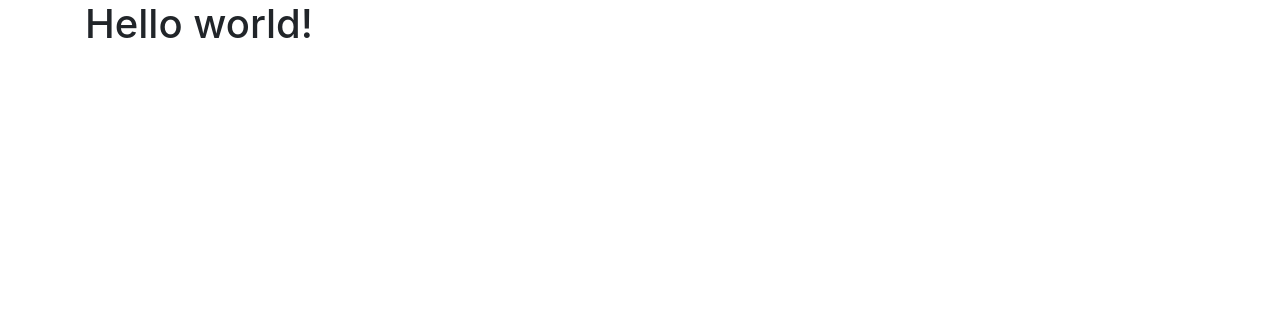
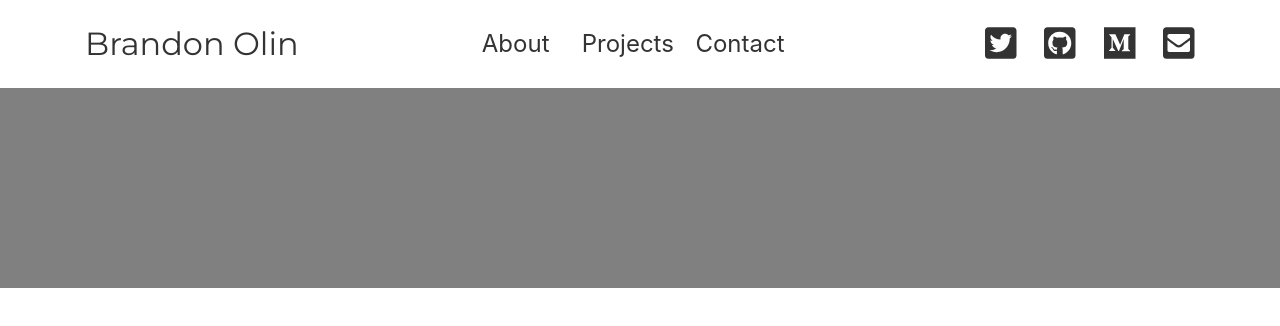
Before and after one commit to brandon-olin/PortfolioPage, a React (Create React App) app: page / in a window 1280 px wide. Shown: the top 326 px of the page. Built offline with nearby package versions, Linux system fonts and the light colour scheme.

Commit message:
Header/navbar added with links to about/projects/contact and relevant social media links with fontawesome icons implements

```diff
--- a/package.json
+++ b/package.json
@@ -3,6 +3,10 @@
   "version": "0.1.0",
   "private": true,
   "dependencies": {
+    "@fortawesome/fontawesome-svg-core": "^1.2.34",
+    "@fortawesome/free-brands-svg-icons": "^5.15.2",
+    "@fortawesome/free-solid-svg-icons": "^5.15.2",
+    "@fortawesome/react-fontawesome": "^0.1.14",
     "@testing-library/jest-dom": "^5.11.4",
     "@testing-library/react": "^11.1.0",
     "@testing-library/user-event": "^12.1.10",
--- a/src/App.js
+++ b/src/App.js
@@ -1,11 +1,11 @@
 import './styles/index.scss';
+import Header from './components/Header';
 
 function App() {
   return (
     <div className="App">
-      <header className="container">
-        <h1 className="header">Hello world!</h1>
-      </header>
+      <Header />
+      <div className="content"></div>
     </div>
   );
 }
--- /dev/null
+++ b/src/components/Header.js
@@ -0,0 +1,25 @@
+import React from 'react';
+import { FontAwesomeIcon } from '@fortawesome/react-fontawesome'
+import { faTwitterSquare, faGithubSquare, faMedium } from '@fortawesome/free-brands-svg-icons'
+import { faEnvelopeSquare } from '@fortawesome/free-solid-svg-icons'
+
+const Header = () => {
+    return (
+        <header className="container header">
+            <a id="header-title" href="/">Brandon Olin</a>
+            <nav id="nav-links">
+                <a className="nav-link" href="">About</a>
+                <a className="nav-link" href="">Projects</a>
+                <a className="nav-link" href="">Contact</a>
+            </nav>
+            <nav id="social-links">
+                <a className="social-icon-link" href="https://twitter.com/BrandonOlin"><FontAwesomeIcon className="social-icon" icon={faTwitterSquare} /></a>
+                <a className="social-icon-link" href="https://github.com/brandon-olin"><FontAwesomeIcon className="social-icon" icon={faGithubSquare} /></a>
+                <a className="social-icon-link" href="https://medium.com/@brandonolin"><FontAwesomeIcon className="social-icon" icon={faMedium} /></a>
+                <a className="social-icon-link" href="mailto:dev@brandonolin.com"><FontAwesomeIcon className="social-icon" icon={faEnvelopeSquare} /></a>
+            </nav>
+        </header>
+    )
+}
+
+export default Header
--- /dev/null
+++ b/src/styles/font.scss
@@ -0,0 +1,5 @@
+// Google fonts
+@import url('https://fonts.googleapis.com/css2?family=Montserrat:ital,wght@0,400;0,700;1,400;1,700&family=Open+Sans:ital,wght@0,400;0,700;1,400;1,700&display=swap');
+
+$font-primary: 'Montserrat';
+$font-secondary: 'Open Sans';
--- /dev/null
+++ b/src/styles/header/header.scss
@@ -0,0 +1,55 @@
+.container {
+    margin-top: 0;
+    margin-bottom: 0;
+}
+
+.header {
+    display: flex;
+    justify-content: space-between;
+    margin-top: 20px;
+    margin-bottom: 20px;
+}
+
+#header-title {
+    color: $font-black;
+    text-decoration: none;
+    font-family: $font-primary;
+    font-size: 32px;
+}
+
+#nav-links {
+    display: grid;
+    grid-template-columns: 1fr 1fr 1fr;
+    grid-gap: 20px;
+    text-align: center;
+    margin-top: auto;
+    margin-bottom: auto;
+    font-size: 24px;
+}
+
+.nav-link {
+    padding: 0;
+    color: $font-black;
+    text-decoration: none;
+}
+
+.nav-link:hover {
+    color: grey;
+}
+
+#social-links {
+    display: grid;
+    grid-template-columns: 1fr 1fr 1fr 1fr;
+    margin-top: auto;
+    margin-bottom: auto;
+}
+
+.social-icon {
+    font-size: 36px;
+    color: $font-black;
+    margin-left: 28px
+}
+
+.social-icon:hover {
+    color: grey;
+}
--- a/src/styles/index.scss
+++ b/src/styles/index.scss
@@ -1,9 +1,15 @@
-// Google fonts
-@import url('https://fonts.googleapis.com/css2?family=Montserrat:ital,wght@0,400;0,700;1,400;1,700&family=Open+Sans:ital,wght@0,400;0,700;1,400;1,700&display=swap');
-
 // Bootstrap
 @import '../../node_modules/bootstrap/scss/bootstrap';
 
 // Global variables
 @import 'colors';
 @import 'spacing';
+@import 'font';
+
+// Components
+@import 'header/header.scss';
+
+.content {
+    height: 200px;
+    background-color: grey;
+}
```
Also changed, not shown: 1 other file (tests, documents, lock files or other folders).
